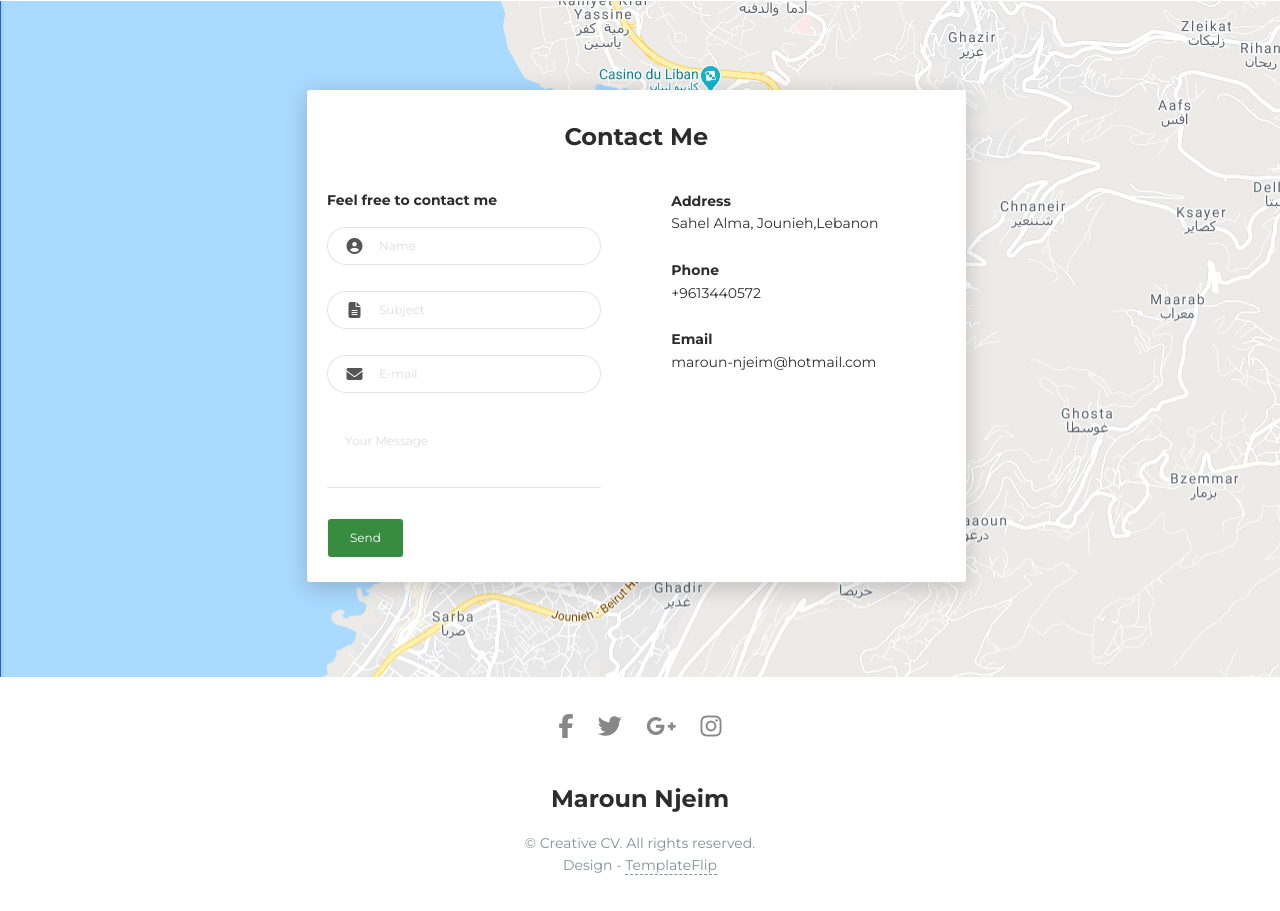
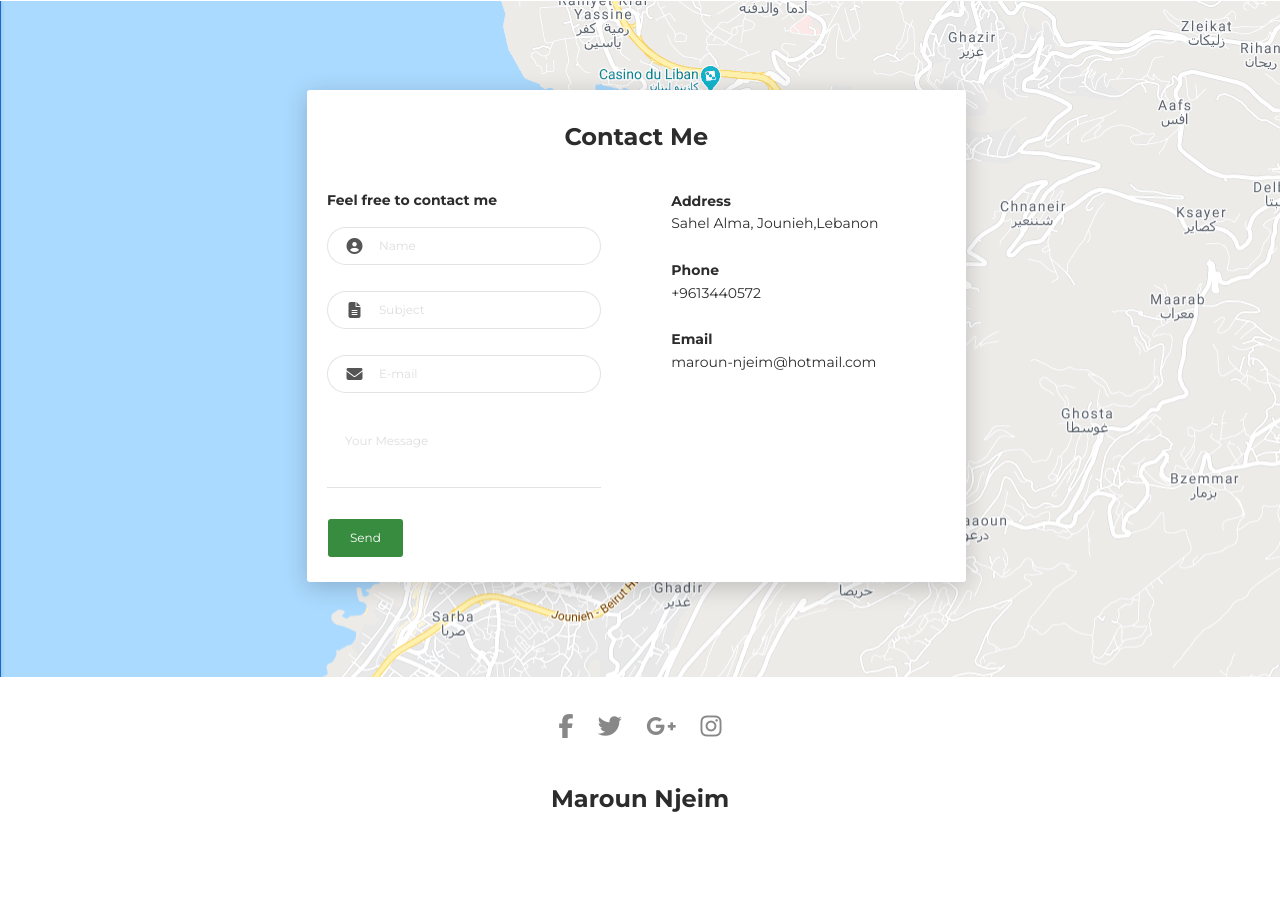
Before and after one commit to Maroun92/CV, a plain HTML site: page index.html in a window 1280 px wide. Shown: the part 3747-4658 px from the top of the page. After the commit the page ends 4603 px from the top, so only its background shows below. Drawn offline with Linux system fonts and the light colour scheme.

Commit message:
Add files via upload

```diff
--- a/index.html
+++ b/index.html
@@ -521,9 +521,9 @@
     <footer class="footer">
       <div class="container text-center"><a class="cc-facebook btn btn-link" href="#"><i class="fa fa-facebook fa-2x " aria-hidden="true"></i></a><a class="cc-twitter btn btn-link " href="#"><i class="fa fa-twitter fa-2x " aria-hidden="true"></i></a><a class="cc-google-plus btn btn-link" href="#"><i class="fa fa-google-plus fa-2x" aria-hidden="true"></i></a><a class="cc-instagram btn btn-link" href="#"><i class="fa fa-instagram fa-2x " aria-hidden="true"></i></a></div>
       <div class="h4 title text-center">Maroun Njeim</div>
-      <div class="text-center text-muted">
+      <!-- <div class="text-center text-muted">
         <p>&copy; Creative CV. All rights reserved.<br>Design - <a class="credit" href="https://templateflip.com" target="_blank">TemplateFlip</a></p>
-      </div>
+      </div> -->
     </footer>
     <script src="js/core/jquery.3.2.1.min.js"></script>
     <script src="js/core/popper.min.js"></script>
```
